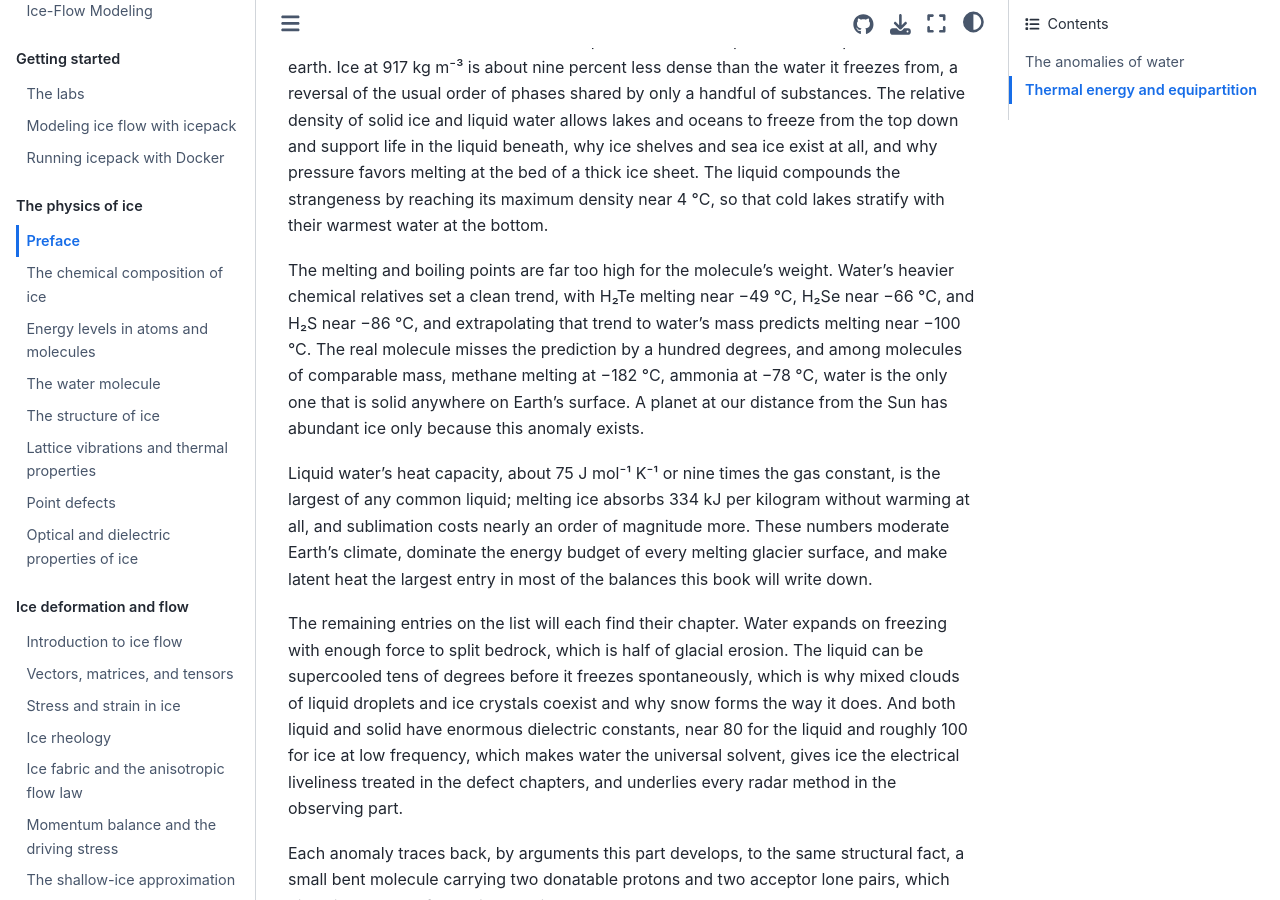
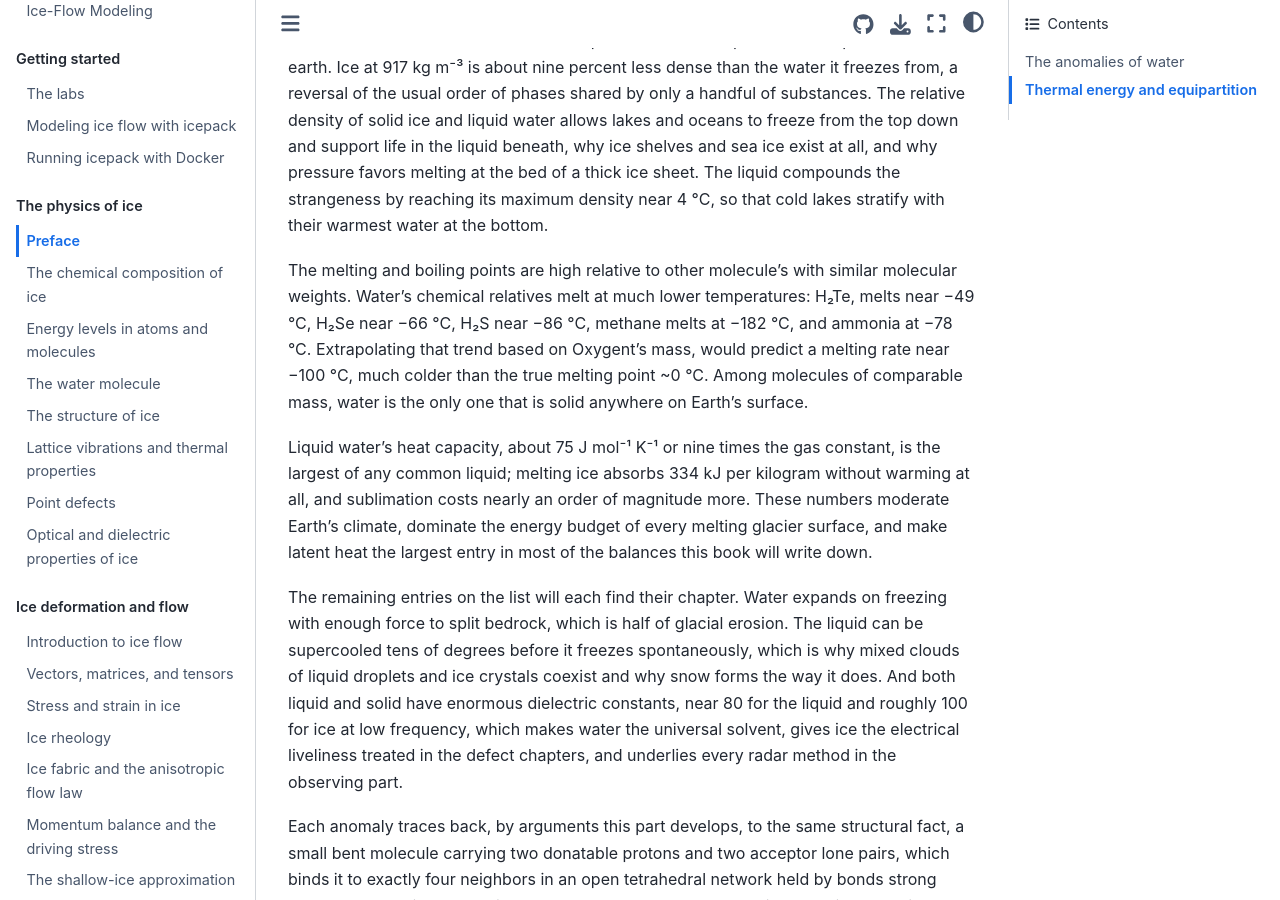
Before and after one commit to rice-glaciology/glaciology-book, a Jupyter Book: the page built from sections/foundations/preface.md, in a window 1280 px wide and 900 px high, scrolled down 329 px. Built offline with Jupyter Book 1.0.4 settings and Sphinx 7.4.7 and the Sphinx Book theme 1.1.4, drawn with Linux system fonts in a browser that asks for light colours; pages that are not in the unit, such as notebooks, are missing from menus.

Commit message:
Clarify melting and boiling point comparison for water
Revised the explanation of water's melting and boiling points, emphasizing its unique properties compared to similar molecules.

```diff
--- a/sections/foundations/preface.md
+++ b/sections/foundations/preface.md
@@ -8,7 +8,7 @@ Nearly every physical property of water is an outlier among small molecules:
 
 Solid ice is less dense than water at temperatures (and ice phases) we experience on earth. Ice at 917 kg m⁻³ is about nine percent less dense than the water it freezes from, a reversal of the usual order of phases shared by only a handful of substances. The relative density of solid ice and liquid water allows lakes and oceans to freeze from the top down and support life in the liquid beneath, why ice shelves and sea ice exist at all, and why pressure favors melting at the bed of a thick ice sheet. The liquid compounds the strangeness by reaching its maximum density near 4 °C, so that cold lakes stratify with their warmest water at the bottom.
 
-The melting and boiling points are far too high for the molecule's weight. Water's heavier chemical relatives set a clean trend, with H₂Te melting near −49 °C, H₂Se near −66 °C, and H₂S near −86 °C, and extrapolating that trend to water's mass predicts melting near −100 °C. The real molecule misses the prediction by a hundred degrees, and among molecules of comparable mass, methane melting at −182 °C, ammonia at −78 °C, water is the only one that is solid anywhere on Earth's surface. A planet at our distance from the Sun has abundant ice only because this anomaly exists.
+The melting and boiling points are high relative to other molecule's with similar molecular weights. Water's chemical relatives melt at much lower temperatures: H₂Te, melts near −49 °C, H₂Se near −66 °C, H₂S near −86 °C, methane melts at −182 °C, and ammonia at −78 °C. Extrapolating that trend based on Oxygent's mass, would predict a melting rate near −100 °C, much colder than the true melting point ~0 °C. Among molecules of comparable mass, water is the only one that is solid anywhere on Earth's surface.
 
 Liquid water's heat capacity, about 75 J mol⁻¹ K⁻¹ or nine times the gas constant, is the largest of any common liquid; melting ice absorbs 334 kJ per kilogram without warming at all, and sublimation costs nearly an order of magnitude more. These numbers moderate Earth's climate, dominate the energy budget of every melting glacier surface, and make latent heat the largest entry in most of the balances this book will write down.
 
```
